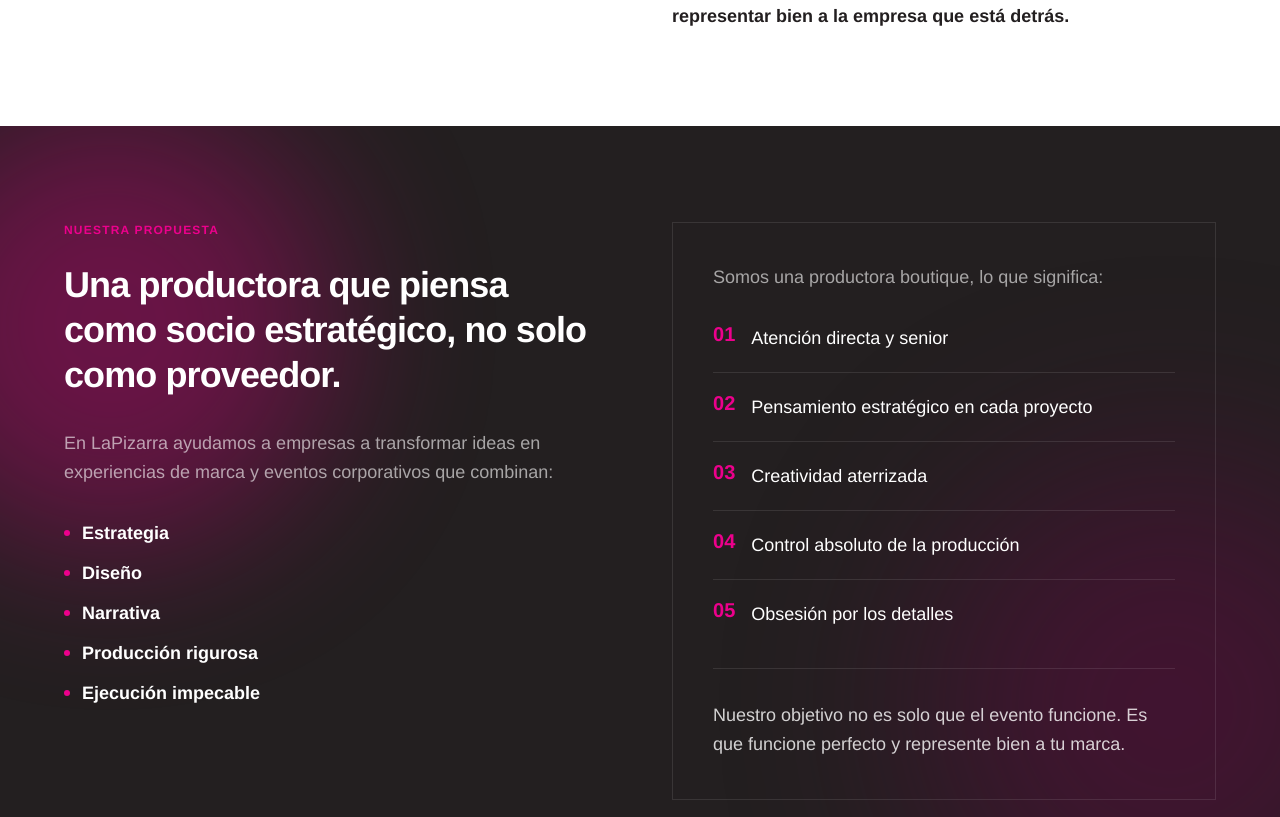
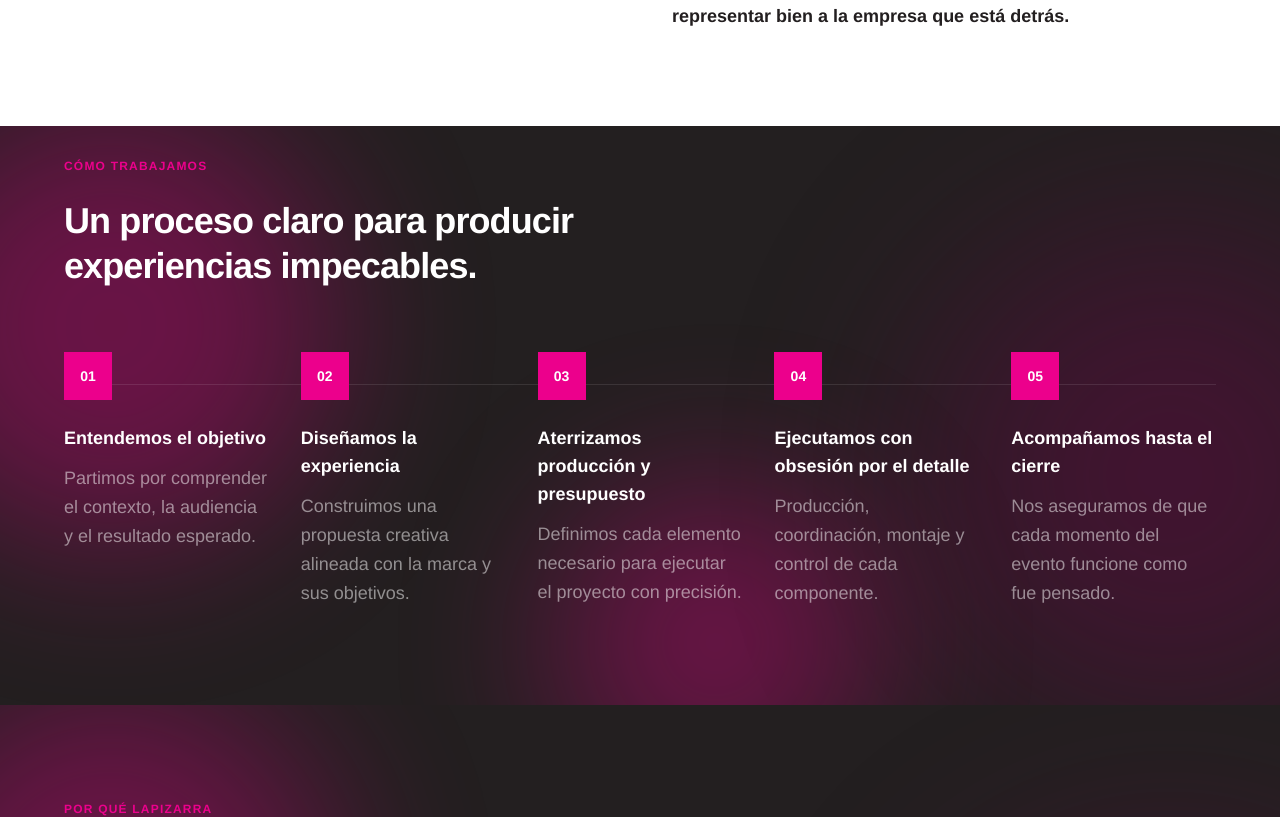
Before and after one commit to sebavigneaux-ui/lapizarra, a Next.js app: page / in a window 1280 px wide. Shown: the part 6488-7305 px from the top of the page. Built offline with nearby package versions, Linux system fonts and the light colour scheme.

Commit message:
Remove PropuestaValor section

```diff
--- a/app/page.tsx
+++ b/app/page.tsx
@@ -1,7 +1,6 @@
 import Header from "./components/Header";
 import Hero from "./components/Hero";
 import Insight from "./components/Insight";
-import PropuestaValor from "./components/PropuestaValor";
 import Servicios from "./components/Servicios";
 import Diferenciadores from "./components/Diferenciadores";
 import Proyectos from "./components/Proyectos";
@@ -30,7 +29,6 @@ export default function Home() {
         <Insight />
         <div className="bg-[#231F20] relative overflow-hidden">
           <Blobs />
-          <PropuestaValor />
           <Metodologia />
         </div>
         <Diferenciadores />
```
